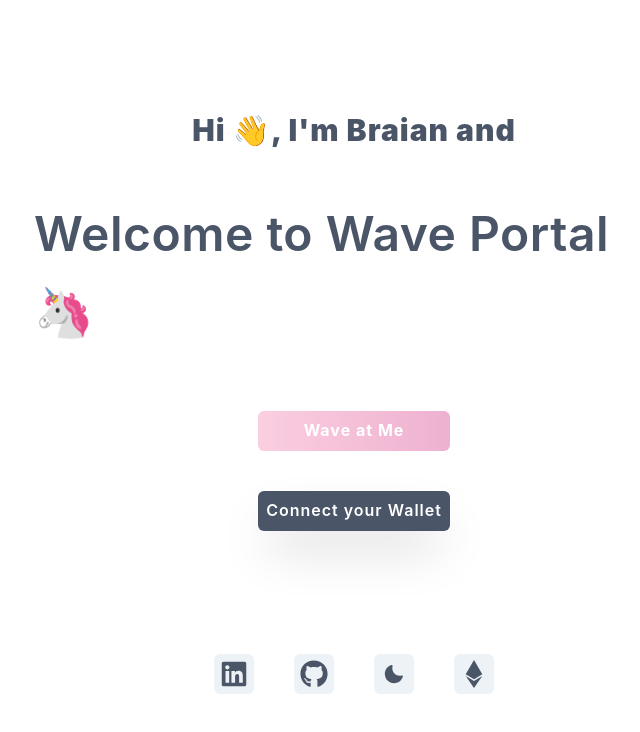
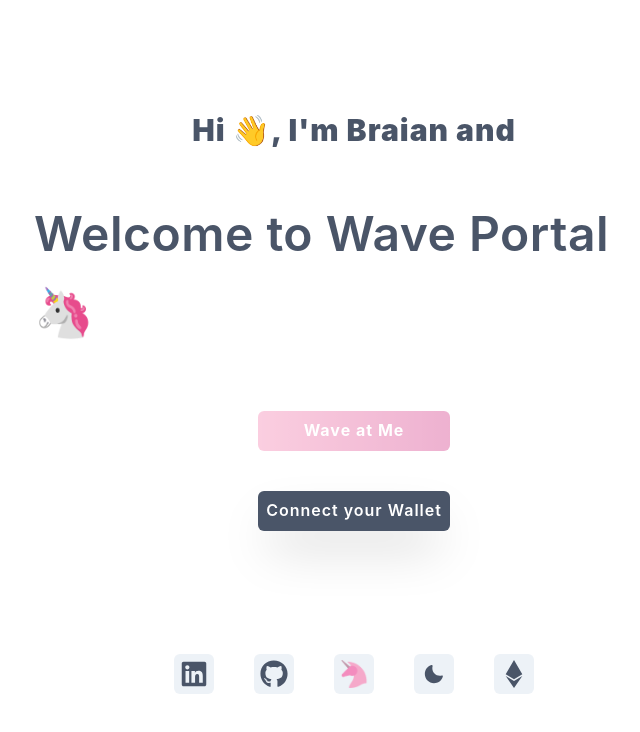
Before and after one commit to BraianVaylet/buildspace-wave-portal-ui, a Next.js app: page / in a window 1280 px wide. Shown: the top 732 px of the page, without its empty margins (286-926 px from the left). Built offline with nearby package versions, Linux system fonts and the light colour scheme.

Commit message:
mod footer

```diff
--- a/pages/index.js
+++ b/pages/index.js
@@ -2,10 +2,13 @@
 import { useEffect, useRef, useState } from 'react'
 import Head from 'next/head'
 import { ethers } from 'ethers'
-import { Button, Flex, Text, useColorMode, IconButton, Icon, Link, Spinner, Modal, ModalOverlay, ModalContent, ModalHeader, ModalCloseButton, ModalBody, FormControl, FormLabel, Input, ModalFooter, useDisclosure, useToast } from '@chakra-ui/react'
+import { Button, Flex, Text, useColorMode, IconButton, Icon, Link, Spinner, Modal, ModalOverlay, ModalContent, ModalHeader, ModalCloseButton, ModalBody, FormControl, FormLabel, Input, ModalFooter, useDisclosure, useToast, Image, Tooltip } from '@chakra-ui/react'
 import WavePortal from '../utils/WavePortal.json'
 import { MoonIcon, SunIcon } from '@chakra-ui/icons'
 import { FaLinkedin, FaGithub, FaEthereum } from 'react-icons/fa'
+import LOGO from '../public/horn.png'
+
+console.log('LOGO', LOGO)
 
 export default function Home () {
   const { colorMode, toggleColorMode } = useColorMode()
@@ -223,6 +226,7 @@ export default function Home () {
         w={'50%'}
       >
         <Text
+          id='top'
           as='h1'
           fontSize={'3xl'}
           fontWeight={900}
@@ -426,6 +430,7 @@ export default function Home () {
         w={'50%'}
         mt={100}
       >
+        <Tooltip hasArrow label={'linkedin'} bg={'gray.900'} color={'white'}>
           <IconButton
             mx={5}
             _hover={{
@@ -435,8 +440,9 @@ export default function Home () {
             as={Link}
             href={'https://www.linkedin.com/in/braianvaylet/'}
             icon={<Icon as={FaLinkedin} w={7} h={7} />}
-
           />
+        </Tooltip>
+        <Tooltip hasArrow label={'github'} bg={'gray.900'} color={'white'}>
           <IconButton
             mx={5}
             _hover={{
@@ -447,6 +453,20 @@ export default function Home () {
             href={'https://github.com/BraianVaylet'}
             icon={<Icon as={FaGithub} w={7} h={7} />}
           />
+        </Tooltip>
+        <Tooltip hasArrow label={'Volver al inicio'} bg={'gray.900'} color={'white'}>
+          <IconButton
+            mx={5}
+            _hover={{
+              cursor: 'pointer',
+              color: 'pink.100'
+            }}
+            as={Link}
+            href={'#top'}
+            icon={<Image src={LOGO.src} alt='logo wave-portal' w={7} h={7} />}
+          />
+        </Tooltip>
+        <Tooltip hasArrow label={'Cambiar theme'} bg={'gray.900'} color={'white'}>
           <IconButton
             mx={5}
             _hover={{
@@ -460,6 +480,8 @@ export default function Home () {
                 : <SunIcon w={5} h={5} />
             }
           />
+        </Tooltip>
+        <Tooltip hasArrow label={'Contrato'} bg={'gray.900'} color={'white'}>
           <IconButton
             mx={5}
             _hover={{
@@ -470,6 +492,7 @@ export default function Home () {
             href={`https://rinkeby.etherscan.io/address/${contractAddress}`}
             icon={<Icon as={FaEthereum} w={7} h={7} />}
           />
+        </Tooltip>
       </Flex>
     </Flex>
   )
--- a/styles/theme.js
+++ b/styles/theme.js
@@ -9,7 +9,8 @@ const customTheme = extendTheme({
       'html, body': {
         fontSize: 'md',
         color: props.colorMode === 'dark' ? 'white' : 'gray.600',
-        lineHeight: 'tall'
+        lineHeight: 'tall',
+        scrollBehavior: 'smooth'
       },
       a: {
         color: props.colorMode === 'dark' ? 'teal.300' : 'teal.500'
```
Lines whose indentation alone changed are shown as unchanged.
